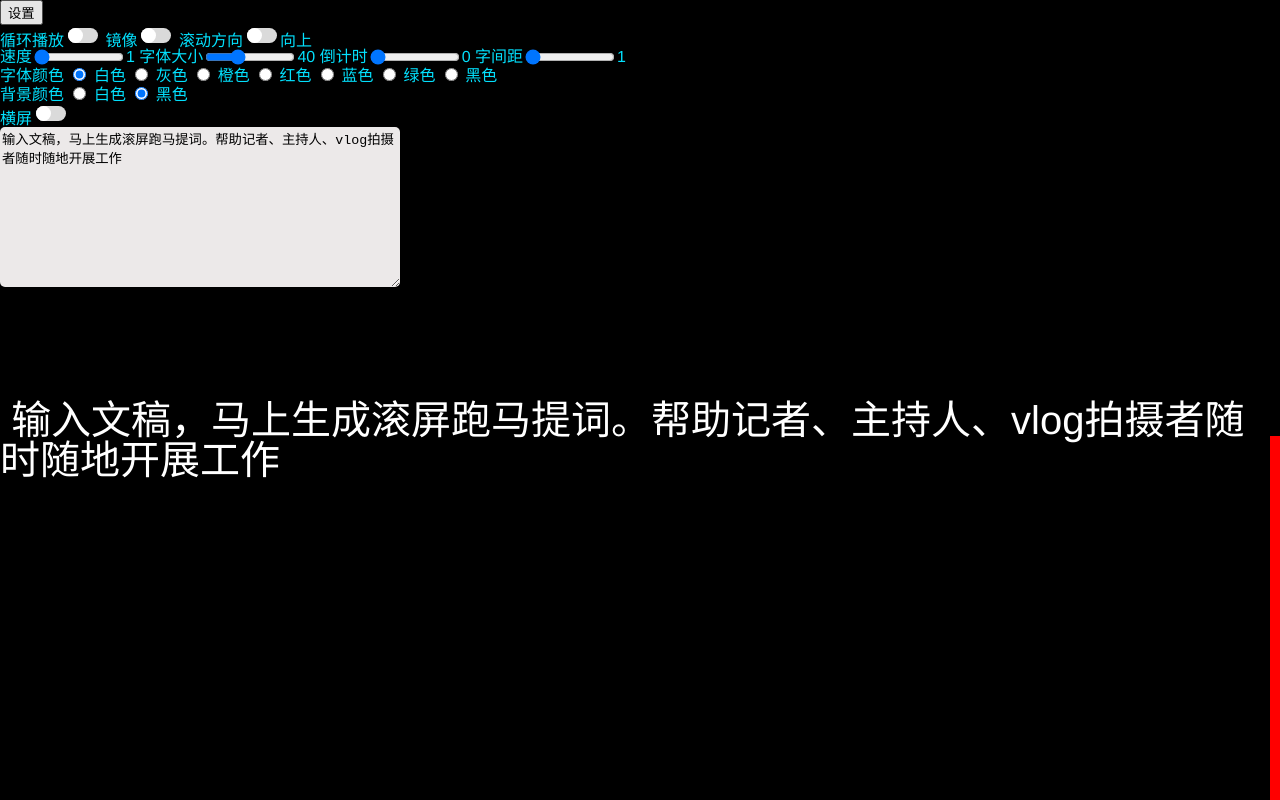
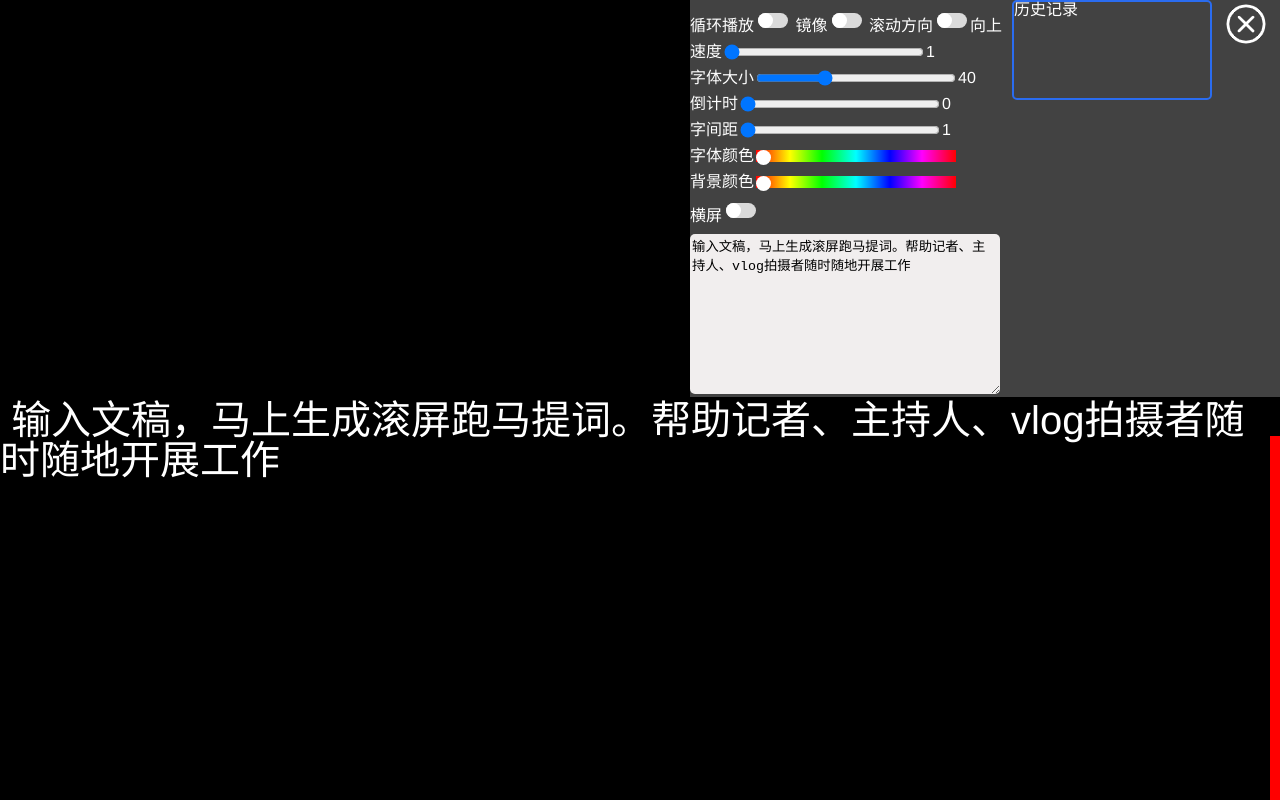
Before and after one commit to zx86119/ticiqi-web, a Vue app: page /#/home in a window 1280 px wide. Built offline with nearby package versions, Linux system fonts and the light colour scheme; what vue-cookies would draw is missing.

Commit message:
修改
修改横板布局、拾色器、悬浮按钮

```diff
--- a/src/App.vue
+++ b/src/App.vue
@@ -9,7 +9,7 @@
 
 <script>
 import { getUuid } from '@/utils/getUuid' // 获取uuid
-import tarbar from '@/components/tarbar/tarbar.vue'
+// import tarbar from '@/components/tarbar/tarbar.vue'
 export default {
   name: 'App',
   components: {
--- a/src/main.js
+++ b/src/main.js
@@ -10,10 +10,12 @@ import '@/common/style/element-reset.less'
 import $cookies from 'vue-cookies'
 import * as echarts from 'echarts'
 
+
 Vue.prototype.$echarts = echarts
 Vue.prototype.$http = http
 Vue.use($cookies)
 Vue.use(Element, { size: 'small', zIndex: 3000, fontSize: '16px' })
+
 
 Vue.config.productionTip = false
 
--- a/src/views/home/home.less
+++ b/src/views/home/home.less
@@ -47,20 +47,70 @@
   left: 50%;
 }
 
+/*清除原有样式*/
+.color_slider {
+  -webkit-appearance: none;
+  width: 200px;
+}
+
+.color_slider::-webkit-slider-thumb {
+  -webkit-appearance: none;
+}
+
+/*设置滑动条的样式*/
+.color_slider::-webkit-slider-runnable-track {
+  height: 12px;
+  background: linear-gradient(90deg, red 0, #ff0 17%, #0f0 33%, #0ff 50%, #00f 67%, #f0f 83%, red);
+  width: 200px;
+}
+
+.color_slider::-moz-range-track {
+  height: 12px;
+  background: linear-gradient(90deg, red 0, #ff0 17%, #0f0 33%, #0ff 50%, #00f 67%, #f0f 83%, red);
+  width: 200px;
+}
+
+/*设置滑块样式*/
+.color_slider::-webkit-slider-thumb {
+  -webkit-appearance: none;
+  height: 15px;
+  width: 15px;
+  background: #ffffff;
+  border-radius: 50%;
+}
+
+.color_slider::-moz-range-thumb  {
+  -webkit-appearance: none;
+  height: 15px;
+  width: 15px;
+  background: #ffffff;
+  border-radius: 50%;
+}
+
+
 //滚动条样式
 ::-webkit-scrollbar {
   width: 5px;
   height: 5px;
   background-color: transparent; /* or add it to the track */
 }
+.set_float{
+  position:fixed;
+  right: 0;
+  z-index: 1;
+}
 
+//设置框样式
 .set{
   position:fixed;
-  z-index: 1;
-  color: rgb(3, 224, 253);
+  right: 0;
+  z-index: 2;
+  color: rgb(255, 255, 255);
   user-select: none;
+  background: rgba(150, 150, 150, 0.441);
 }
 
+// 倒计时样式
 .clock{
   width: 100vw;
   height: 100vh;
@@ -76,6 +126,7 @@
   font-size: 200px;
 }
 
+// 提词器样式
 #tici p{
   user-select: none;
   display: inline-block;
@@ -85,6 +136,7 @@
   overflow: auto;
 }
 
+// 定位条样式
 #progress{
   z-index: 1;
   background-color: red;
@@ -93,8 +145,9 @@
   right: 0;
 }
 
+// 输入框样式
 textarea{
-  width: 400px;
+  width: 310px;
   height: 20vh;
   border:0;
   border-radius:5px;
@@ -105,9 +158,27 @@ textarea:hover{
   border: solid 2px rgb(109, 186, 238,0.7);
 }
 
+
 input[type=range] {
-  width: 90px;
+  width: 200px;
   height: 10px;
+}
+
+// 历史记录
+#history{
+  width: 200px;
+  height: 100px;
+  border: #2a6cf0 solid 2px;
+  border-radius: 5px;
+}
+
+.box{
+  float: left;
+  margin-right: 10px;
+}
+
+.box div{
+  margin-top: 10px;
 }
 
 /* 超小型设备（600px及以下的手机） */
@@ -137,7 +208,7 @@ input[type=range] {
 /* 大型设备（笔电、台式机，992 像素及以上） */
 @media only screen and (min-width: 992px) {
   textarea{
-    width: 400px;
+    width: 310px;
     height: 20vh;
   }
 }
@@ -145,7 +216,7 @@ input[type=range] {
 /* 超大型设备（大屏笔电、台式机，1200 像素及以上） */
 @media only screen and (min-width: 1200px) {
   textarea{
-    width: 400px;
+    width: 310px;
     height: 20vh;
   }
 }
--- a/src/views/home/home.vue
+++ b/src/views/home/home.vue
@@ -2,10 +2,16 @@
 
   <div class="home_c" ref="home_c">
     <div>
+      <!-- 悬浮按钮 -->
+      <div class="set_float" v-show="!show">
+        <img src="./set.png" alt=""  @click="set()">
+        <!-- <button @click="set()">设置</button> -->
+      </div>
       <!-- 设置框 -->
       <div class="set" :style="setDiv" v-show="show">
-        <button @click="set()">设置</button>
-        <div v-show="show_2" @mousedown="this.dragDown" @mouseup="this.dragUp2" >
+        <div @mousedown="this.dragDown" @mouseup="this.dragUp2" >
+          <div class="box">
+            <div>
               <label for="loop">
                 循环播放<input id="loop" class="switch-component" type="checkbox" v-model="loop">
               </label>
@@ -15,56 +21,49 @@
               <label for="direction">
                 滚动方向<input id="direction" class="switch-component" type="checkbox" v-model="direction">{{directionText}}
               </label>
-          <br>
+            </div>
+            <div>
               <label for="speed">
                 速度<input class="range" id="speed" type="range" min="1" max="10" step="1" v-model.number="playSpeed"/>{{playSpeed}}
               </label>
+            </div>
+            <div>
               <label for="fontsize">
                 字体大小<input class="range" id="fontsize" type="range" min="10" max="100" step="1" v-model="size"/>{{size}}
               </label>
+            </div>
+            <div>
               <label for="countnbm">
                 倒计时<input class="range" id="countnbm" type="range" min="0" max="10" step="1" v-model="countNum"/>{{countNum}}
               </label>
-          <label for="lineheight" v-show="!direction">
+            </div>
+            <div v-show="!direction">
+              <label for="lineheight">
                 字间距<input class="range" id="lineheight" type="range" min="1" max="3" step="0.1" v-model="pObj['line-height']"/>{{pObj['line-height']}}
               </label>
-          <br>
-          字体颜色
-          <label for="color_1">
-            <input id="color_1" type="radio" name="fontcolor" value="#ffffff" v-model="pObj.color"> 白色
-          </label>
-          <label for="color_2">
-            <input id="color_2" type="radio" name="fontcolor" value="#808080" v-model="pObj.color"> 灰色
-          </label>
-          <label for="color_3">
-            <input id="color_3" type="radio" name="fontcolor" value="#FFA500" v-model="pObj.color"> 橙色
-          </label>
-          <label for="color_4">
-            <input id="color_4" type="radio" name="fontcolor" value="#FF0000" v-model="pObj.color"> 红色
-          </label>
-          <label for="color_5">
-            <input id="color_5" type="radio" name="fontcolor" value="#0000FF" v-model="pObj.color"> 蓝色
-          </label>
-          <label for="color_6">
-            <input id="color_6" type="radio" name="fontcolor" value="#008000" v-model="pObj.color"> 绿色
-          </label>
-          <label for="color_7">
-            <input id="color_7" type="radio" name="fontcolor" value="#000000" v-model="pObj.color"> 黑色
-          </label>
-          <br>
-          背景颜色
-          <label for="color_8">
-            <input id="color_8" type="radio" name="backgroundcolor" value="#ffffff" v-model="divObj.background"> 白色
-          </label>
-          <label for="color_9">
-            <input id="color_9" type="radio" name="backgroundcolor" value="#000000" v-model="divObj.background"> 黑色
-          </label>
-          <br>
+            </div>
+            <div>
+              字体颜色<input class="color_slider" type="range" min="0" max="360" step="1" v-model="fontColor"/>
+            </div>
+            <div>
+              背景颜色<input class="color_slider" type="range" min="0" max="360" step="1" v-model="backgroundColor"/>
+            </div>
+            <div>
               <label for="orientation">
                 {{screenText}}<input id="orientation" class="switch-component" type="checkbox" v-model="screen">
               </label>
+            </div>
             <div>
               <textarea v-model="text"></textarea>
+            </div>
+          </div>
+          <div id="history" class="box">
+            历史记录
+          </div>
+          <!-- 关闭按钮 -->
+          <div class="box">
+            <img src="./shut.png" alt=""  @click="set()">
+            <!-- <button @click="set()">关闭</button> -->
           </div>
         </div>
       </div>
@@ -107,10 +106,8 @@ export default {
       clockDiv:{
         display: 'none'
       },
-      //设置按钮
+      //设置框
       show:true,
-      //设置框
-      show_2:true,
       //滚动方向
       direction:false,
       directionText:'向上',
@@ -128,6 +125,7 @@ export default {
       playSpeed:1,
       //输入文本
       text:'输入文稿，马上生成滚屏跑马提词。帮助记者、主持人、vlog拍摄者随时随地开展工作',
+      fontColor: 0,
       pObj:{
         fontSize: '40px',
 				color: '#ffffff',
@@ -138,6 +136,7 @@ export default {
         'white-space':'pre-wrap',
         'line-height': 1,
       },
+      backgroundColor: 0,
       divObj:{
         width:'100vw',
         height:'100vh',
@@ -297,6 +296,78 @@ export default {
         this.pObj.fontSize = newValue+'px'
       }
     },
+    fontColor:{
+      handler(newValue){
+        let r,g,b
+        if(newValue >= 0 && newValue <= 60){
+          r = 255
+          g = Math.round(4.25 * newValue)
+          b = 0
+        }else if(newValue > 60 && newValue <= 120){
+          r = Math.round(518.4 - 4.32 * newValue)
+          g = 255
+          b = 0
+        }else if(newValue > 120 && newValue <= 180){
+          r = 0
+          g = 255
+          b = Math.round(4.32 * newValue - 522.72)
+        }else if(newValue > 180 && newValue <= 240){
+          r = 0
+          g = Math.round(1036.8 - 4.32 * newValue)
+          b = 255
+        }else if(newValue > 240 && newValue <= 300){
+          r = Math.round(4.32 * newValue - 1041.12)
+          g = 0
+          b = 255
+        }else if(newValue > 300 && newValue < 360){
+          r = 255
+          g = 0
+          b = Math.round(1576.01 - 4.39 * newValue)
+        }else{
+          r = 255
+          g = 0
+          b = 0
+        }
+        this.pObj.color = 'rgb(' + r + ',' + g + ',' + b + ')'
+        // console.log('r,g,b:' + r,g,b)
+      }
+    },
+    backgroundColor:{
+      handler(newValue){
+        let r,g,b
+        if(newValue >= 0 && newValue <= 60){
+          r = 255
+          g = Math.round(4.25 * newValue)
+          b = 0
+        }else if(newValue > 60 && newValue <= 120){
+          r = Math.round(518.4 - 4.32 * newValue)
+          g = 255
+          b = 0
+        }else if(newValue > 120 && newValue <= 180){
+          r = 0
+          g = 255
+          b = Math.round(4.32 * newValue - 522.72)
+        }else if(newValue > 180 && newValue <= 240){
+          r = 0
+          g = Math.round(1036.8 - 4.32 * newValue)
+          b = 255
+        }else if(newValue > 240 && newValue <= 300){
+          r = Math.round(4.32 * newValue - 1041.12)
+          g = 0
+          b = 255
+        }else if(newValue > 300 && newValue < 360){
+          r = 255
+          g = 0
+          b = Math.round(1576.01 - 4.39 * newValue)
+        }else{
+          r = 255
+          g = 0
+          b = 0
+        }
+        this.divObj.background = 'rgb(' + r + ',' + g + ',' + b + ')'
+      }
+    }
+
   },
   computed: {},
   mounted() {
@@ -521,7 +592,7 @@ export default {
     },
     //打开(关闭)设置框
     set(){
-      this.show_2 = !this.show_2
+      this.show = !this.show
     },
     //倒计时效果
     playClock(){
@@ -549,72 +620,4 @@ export default {
 <style lang="less" scoped>
 @import 'home';
 
-// *{
-//   box-sizing: border-box;
-// }
-
-// .switch-component {
-//   position: relative;
-//   width: 60px;
-//   height: 30px;
-//   background-color: #dadada;
-//   border-radius: 30px;
-//   border: none;
-//   outline: none;
-//   -webkit-appearance: none;
-//   transition: all .2s ease;
-// }
-
-// /* 按钮 */
-// .switch-component::after {
-//   content: '';
-//   position: absolute;
-//   top: 0;
-//   left: 0;
-//   width: 50%;
-//   height: 100%;
-//   background-color: #fff;
-//   border-radius: 50%;
-//   transition: all .2s ease;
-// }
-
-// /* 选中状态时，背景色切换 */
-// .switch-component:checked {
-//   background-color: #86c0fa;
-// }
-
-// /* 选中状态时，按钮的位置移动 */
-// .switch-component:checked::after {
-//   left: 50%;
-// }
-
-// //滚动条样式
-// ::-webkit-scrollbar {
-//   width: 10px;
-//   height: 10px;
-//   background-color: transparent; /* or add it to the track */
-// }
-
-// .dingwei{
-//   position:fixed;
-//   top:0;
-//   z-index: 1;
-//   color: #fff;
-//   user-select: none;
-// }
-
-// .clock{
-//   width: 100vw;
-//   height: 100vh;
-//   position: fixed;
-//   bottom: 0;
-//   right: 0;
-//   z-index: 2;
-//   background-color: #000;
-// }
-
-// .clock p{
-//   color: #fff;
-//   font-size: 200px;
-// }
 </style>
```
Also changed, not shown: src/views/home/set.png (added), src/views/home/shut.png (added). Lines whose indentation alone changed are shown as unchanged.
